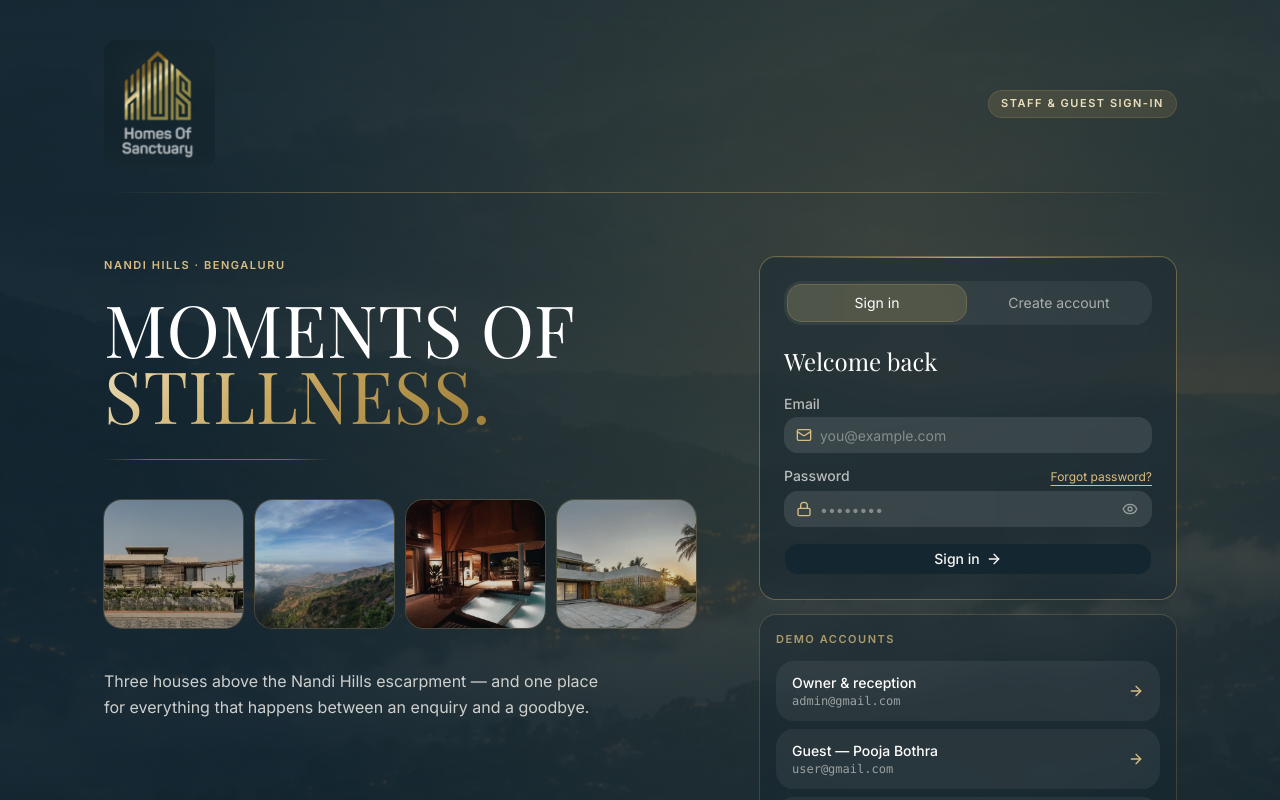
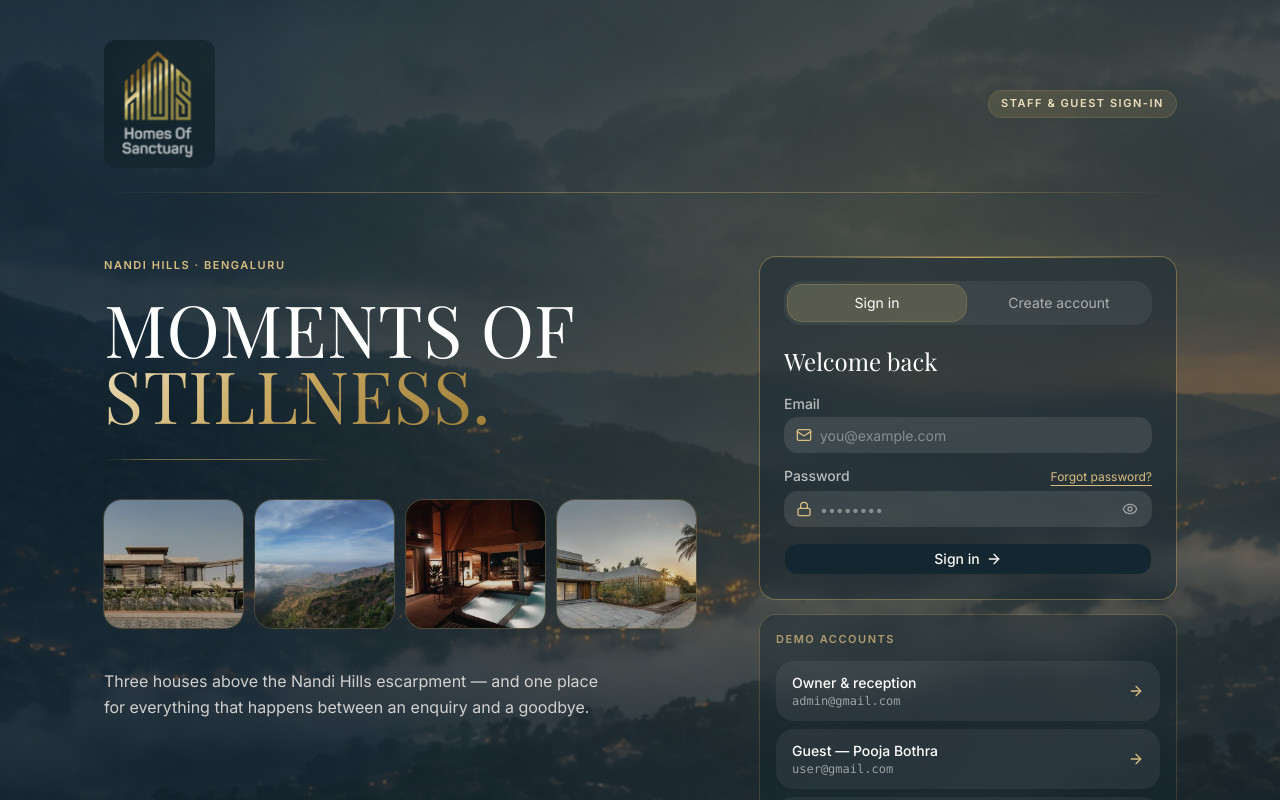
Before and after one commit to abhayjeet70/sanctuary-crm, a React (Vite) app: page /login in a window 1280 px wide. Shown: the top 800 px of the page. Built offline with nearby package versions, Linux system fonts and the light colour scheme; no server answers.

Commit message:
fix: reduce login page background darkness — raise image opacity and lighten overlay

```diff
--- a/src/pages/auth/LoginPage.tsx
+++ b/src/pages/auth/LoginPage.tsx
@@ -80,10 +80,10 @@ export default function LoginPage() {
         src={HERO}
         alt=""
         aria-hidden
-        className="absolute inset-0 size-full object-cover opacity-45 transition-transform duration-700 ease-out"
+        className="absolute inset-0 size-full object-cover opacity-70 transition-transform duration-700 ease-out"
         style={{ transform: `scale(1.08) translate3d(${x * -18}px, ${y * -12}px, 0)` }}
       />
-      <div aria-hidden className="absolute inset-0 bg-gradient-to-b from-ink/88 via-ink/65 to-ink/96" />
+      <div aria-hidden className="absolute inset-0 bg-gradient-to-b from-ink/60 via-ink/40 to-ink/70" />
       <div
         aria-hidden
         className="absolute inset-0 bg-[radial-gradient(ellipse_at_70%_20%,rgba(201,169,97,0.18),transparent_60%)]"
```
